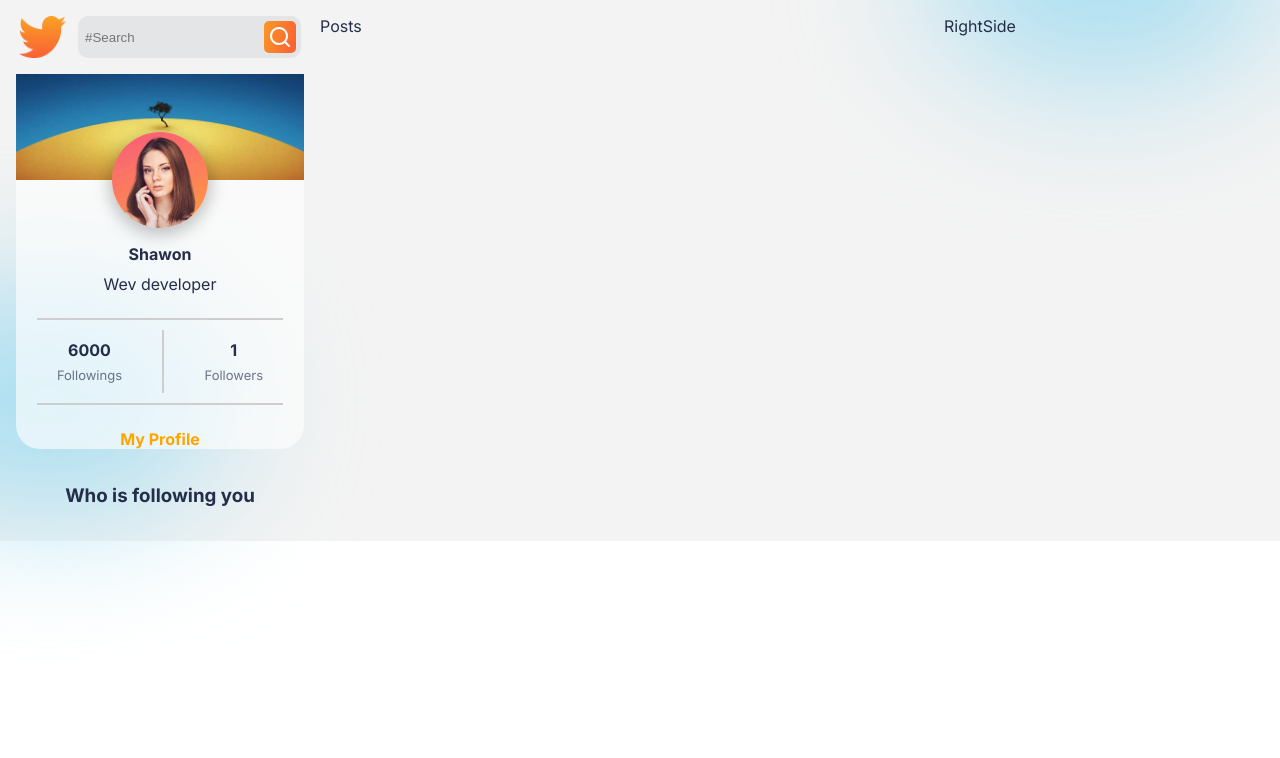
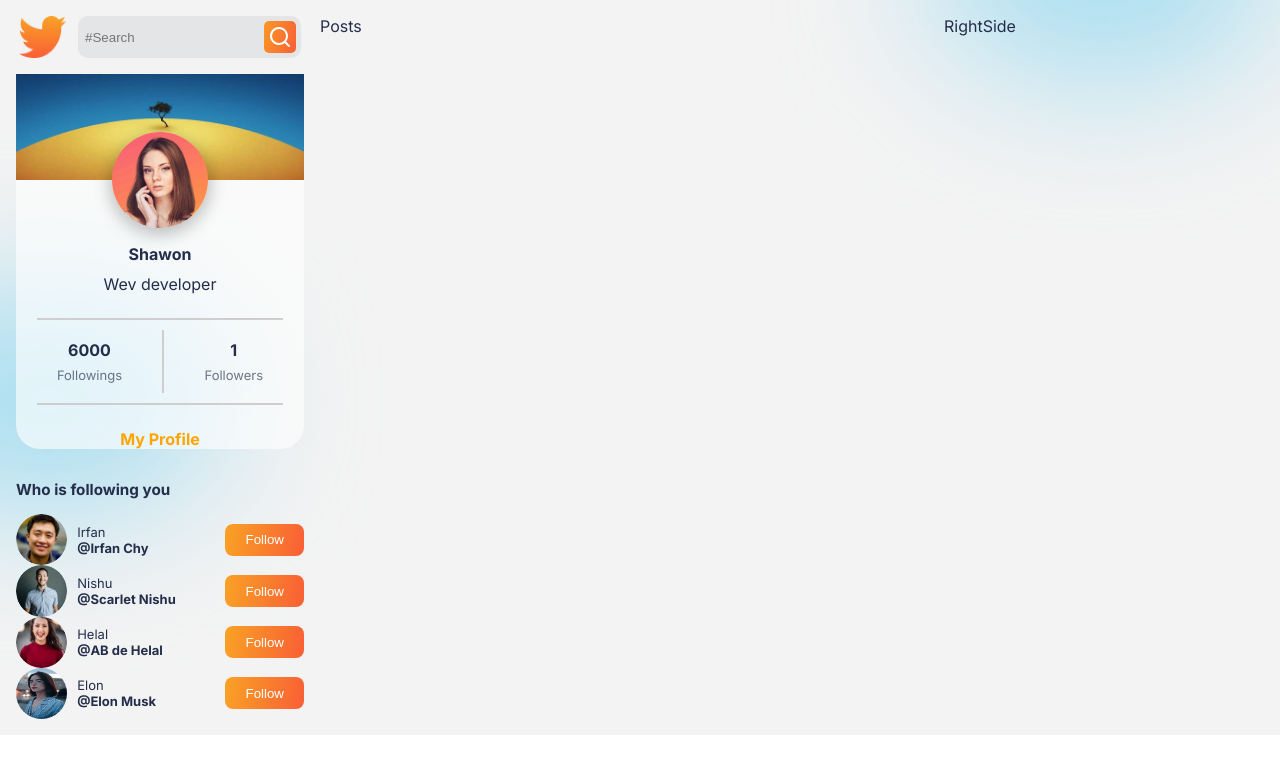
Before and after one commit to shakhawatsalam/socialmedia-fb, a React (Create React App) app: page / in a window 1280 px wide. Shown: the top 758 px of the page. Built offline with nearby package versions, Linux system fonts and the light colour scheme.

Commit message:
followers side is almost done

```diff
--- a/src/App.css
+++ b/src/App.css
@@ -28,3 +28,19 @@
   filter: blur(72px);
 
 }
+.button{
+  display: flex;
+  align-items: center;
+  justify-content: center;
+  color: white;
+  border: none;
+  border-radius: 0.5rem;
+  background: var(--buttonBg);
+  transition: all 100ms ease-out;
+}
+.button:hover{
+  cursor: pointer;
+  color: var(--orange);
+  background: transparent;
+  border: 2px solid var(--orange);
+}
--- a/src/Data/FollowersData.js
+++ b/src/Data/FollowersData.js
@@ -1 +1,11 @@
-import img1 from ""
+import img1 from "../img/img1.png";
+import img2 from "../img/img2.png";
+import img3 from "../img/img3.png";
+import img4 from "../img/img4.jpg";
+
+export const Followers = [
+    { name: "Irfan", username: "Irfan Chy", img: img1 },
+    { name: "Nishu", username: "Scarlet Nishu", img: img2 },
+    { name: "Helal", username: "AB de Helal", img: img3 },
+    { name: "Elon", username: "Elon Musk", img: img4 }
+];
--- a/src/components/FollowersCard/FollowersCard.css
+++ b/src/components/FollowersCard/FollowersCard.css
@@ -0,0 +1,39 @@
+.FollowerCard{
+    width: 100%;
+    border-radius: 0.7rem;
+    gap: 1;
+    display: flex;
+    flex-direction: column;
+    font-size: 13px;
+}
+
+.follower{
+    display: flex;
+    justify-content: space-between;
+    align-items: center;
+}
+
+.follower>div{
+    display: flex;
+    gap: 10px;
+}
+.followerImg{
+    width: 3.2rem;
+    height: 3.2rem;
+    border-radius: 50%;
+}
+.name{
+    display: flex;
+    flex-direction: column;
+    align-items: flex-start;
+    justify-content: center;
+}
+
+.name>span:nth-last-of-type(1){
+    font-weight: bold;
+}
+.fc-button{
+    height: 2rem;
+    padding-left: 20px;
+    padding-right: 20px;
+}
--- a/src/components/FollowersCard/FollowersCard.jsx
+++ b/src/components/FollowersCard/FollowersCard.jsx
@@ -1,13 +1,29 @@
-import React from 'react';
-import './FollowersCard.css';
-
+import React from "react";
+import "./FollowersCard.css";
+import { Followers } from "../../Data/FollowersData";
 
 const FollowersCard = () => {
-    return (
-        <div className='FollowerCard'>
-           <h3>Who is following you</h3>
-        </div>
-    );
+  return (
+    <div className='FollowerCard'>
+      <h3>Who is following you</h3>
+      {Followers.map((follower, id) => {
+        return (
+          <div className='follower'>
+            <div>
+              <img src={follower.img} alt='' className='followerImg' />
+              <div className='name'>
+                <span>{follower.name}</span>
+                <span>@{follower.username}</span>
+              </div>
+                </div>
+                 <button className="button fc-button">
+                    Follow
+                </button>
+          </div>
+        );
+      })}
+    </div>
+  );
 };
 
 export default FollowersCard;
```
